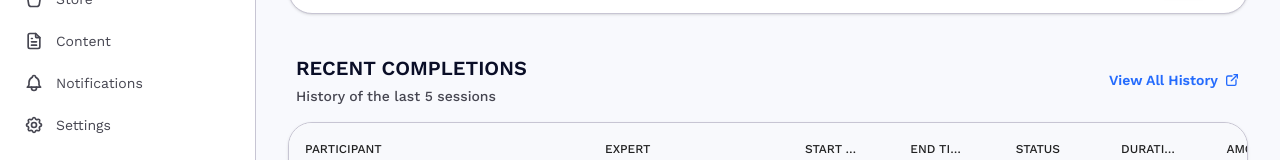
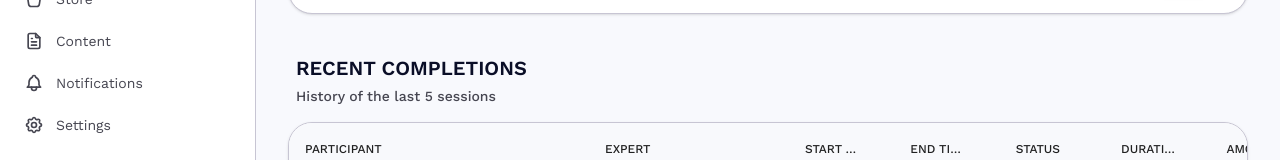
Before and after one commit to atulDev26/Edwid-astroapp-admin, a React (Vite) app: page /live-monitor in a window 1280 px wide. Shown: the part 495-655 px from the top of the page. Built offline with nearby package versions, Linux system fonts and the light colour scheme.

Commit message:
feat: add RecentCompletionsSection component to display session history table

```diff
--- a/src/View/LiveMonitor/Components/RecentCompletionsSection.tsx
+++ b/src/View/LiveMonitor/Components/RecentCompletionsSection.tsx
@@ -120,9 +120,6 @@ const RecentCompletionsSection: React.FC<RecentCompletionsSectionProps> = ({
                     <h2 className="text-xl font-bold text-[#0A0E27]">RECENT COMPLETIONS</h2>
                     <p className="text-sm text-on-surface-variant font-medium">History of the last 5 sessions</p>
                 </div>
-                <button className="flex items-center gap-1.5 text-sm font-bold text-[#246BFD] hover:underline">
-                    View All History <IconExternalLink size={16} />
-                </button>
             </div>
 
             <div className="bg-white rounded-xl border border-outline-variant shadow-sm overflow-hidden">
```
